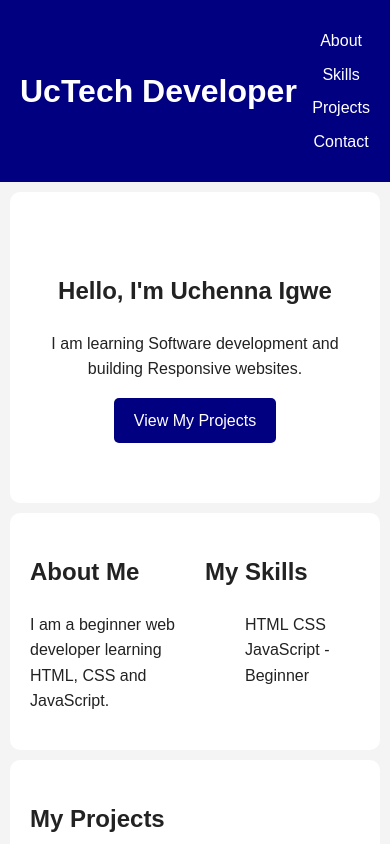
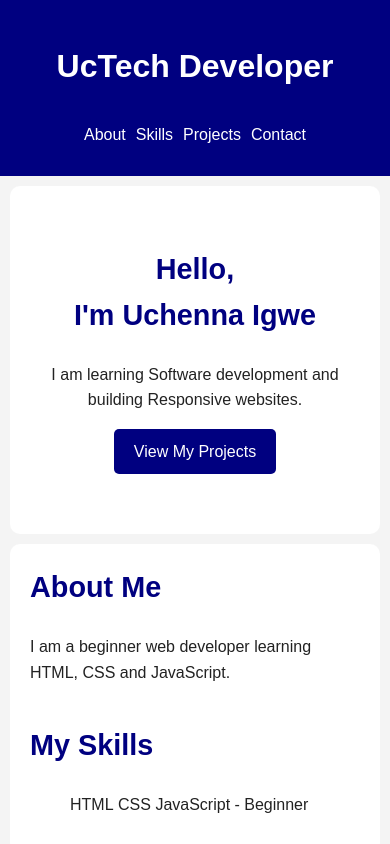
Before and after one commit to iGkings/tech4youth-portfolio-assignment, a plain HTML site: page index.html in a window 390 px wide. Shown: the top 844 px of the page. Drawn offline with Linux system fonts and the light colour scheme.

Commit message:
Refactored CSS styling

```diff
--- a/index.html
+++ b/index.html
@@ -22,7 +22,10 @@
     <!-- Hero Section -->
     <section class="hero">
       <div class="hero-container">
-        <h2>Hello, I'm Uchenna Igwe</h2>
+        <h2>
+          Hello, <br />
+          I'm Uchenna Igwe
+        </h2>
         <p>
           I am learning Software development and building Responsive websites.
         </p>
--- a/style.css
+++ b/style.css
@@ -8,6 +8,12 @@ body {
   line-height: 1.6;
   background: #f4f4f4;
   color: #222;
+}
+
+h2 {
+  color: navy;
+  font-size: 1.8em;
+  margin-top: 0;
 }
 
 header {
@@ -99,9 +105,23 @@ footer {
 
 /* Responsive styling */
 @media (max-width: 600px) {
+  header {
+    flex-direction: column;
+  }
+
+  nav {
+    display: flex;
+    gap: 10px;
+  }
+
   nav a {
-    display: block;
+    display: inline-block;
+    gap: 20px;
     margin: 8px 0;
+  }
+
+  #about {
+    grid-template-columns: 1fr;
   }
 
   section {
```
